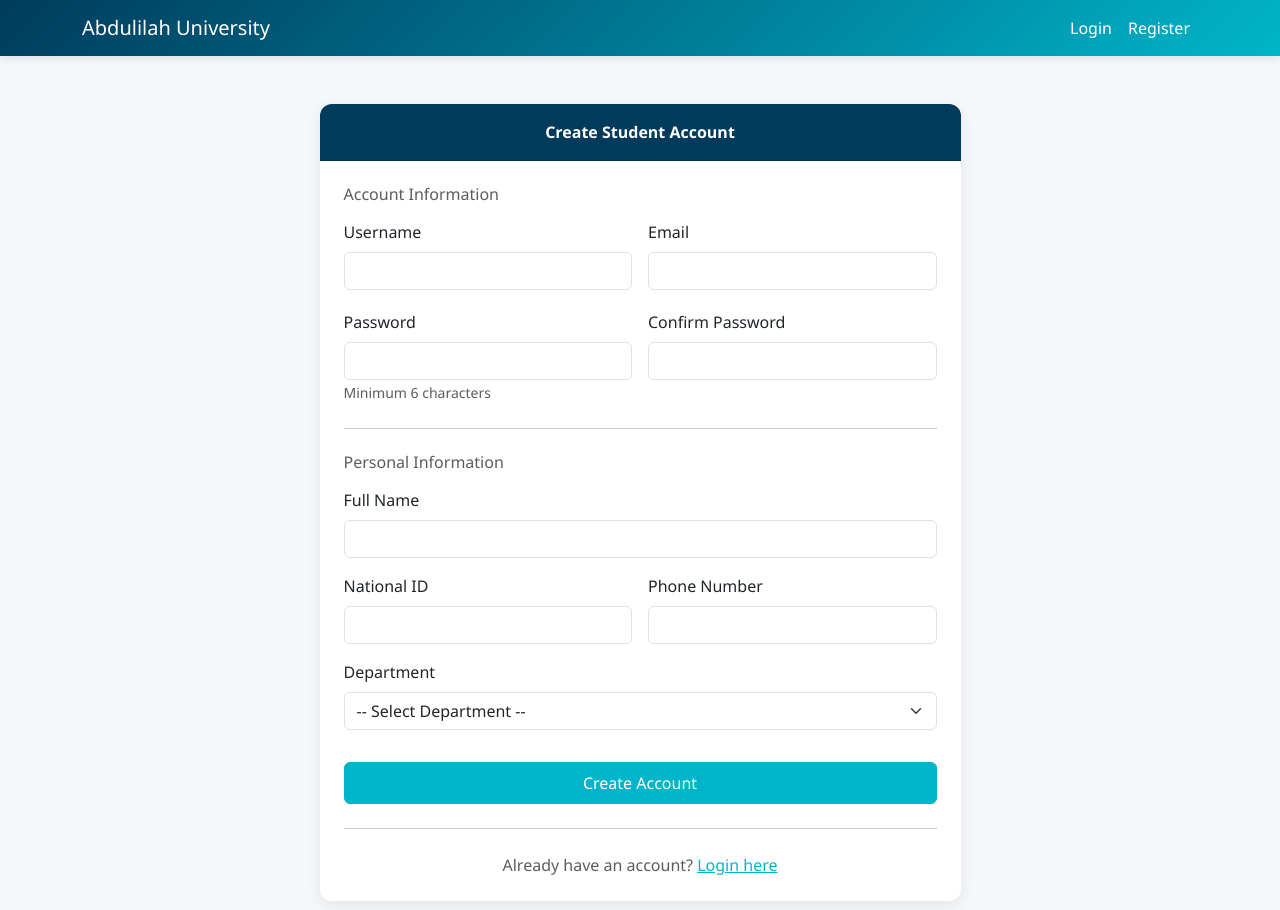
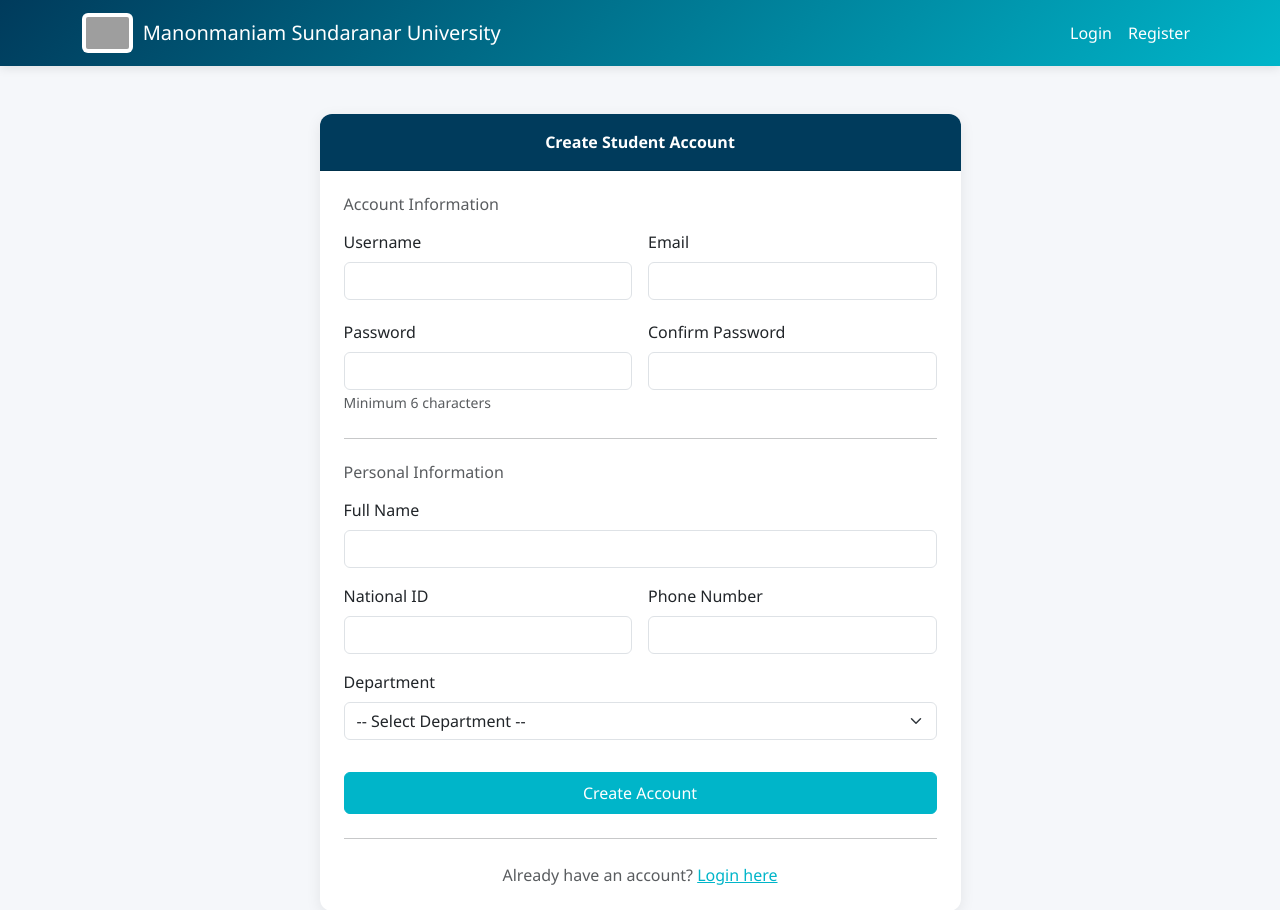
Before and after one commit to abdu5p982113-droid/university-security-portal, a Flask app: page /register in a window 1280 px wide. Shown: the top 910 px of the page. Run offline with Flask 3, Linux system fonts and the light colour scheme; grey boxes are pictures that could not be loaded.

```diff
--- a/templates/base.html
+++ b/templates/base.html
@@ -3,7 +3,7 @@
 <head>
     <meta charset="UTF-8">
     <meta name="viewport" content="width=device-width, initial-scale=1.0">
-    <title>{% block title %}Abdulilah University{% endblock %}</title>
+    <title>{% block title %}Manonmaniam Sundaranar University{% endblock %}</title>
 
     <link href="https://cdn.jsdelivr.net/npm/bootstrap@5.3.0/dist/css/bootstrap.min.css" rel="stylesheet">
     <link href="https://cdnjs.cloudflare.com/ajax/libs/font-awesome/6.4.0/css/all.min.css" rel="stylesheet">
@@ -34,6 +34,14 @@
 
         .navbar-istinye .nav-link:hover {
             color: var(--istinye-light) !important;
+        }
+
+        .navbar-logo {
+            height: 40px;
+            margin-right: 10px;
+            background: white;
+            padding: 4px;
+            border-radius: 6px;
         }
 
         .btn-istinye {
@@ -106,8 +114,9 @@
 
 <nav class="navbar navbar-expand-lg navbar-istinye">
     <div class="container">
-        <a class="navbar-brand" href="{{ url_for('home') }}">
-            Abdulilah University
+        <a class="navbar-brand d-flex align-items-center" href="{{ url_for('home') }}">
+            <img src="{{ url_for('static', filename='logo.png') }}" alt="Logo" class="navbar-logo">
+            Manonmaniam Sundaranar University
         </a>
         <button class="navbar-toggler" type="button" data-bs-toggle="collapse" data-bs-target="#navMenu">
             <span class="navbar-toggler-icon"></span>
--- a/templates/login.html
+++ b/templates/login.html
@@ -1,6 +1,6 @@
 {% extends "base.html" %}
 
-{% block title %}Login - Abdulilah University{% endblock %}
+{% block title %}Login - Manonmaniam Sundaranar University{% endblock %}
 
 {% block content %}
 <div class="row justify-content-center">
--- a/templates/register.html
+++ b/templates/register.html
@@ -1,6 +1,6 @@
 {% extends "base.html" %}
 
-{% block title %}Register - Abdulilah University{% endblock %}
+{% block title %}Register - Manonmaniam Sundaranar University{% endblock %}
 
 {% block content %}
 <div class="row justify-content-center">
```
Also changed, not shown: templates/home.html (+8 -29 lines).
